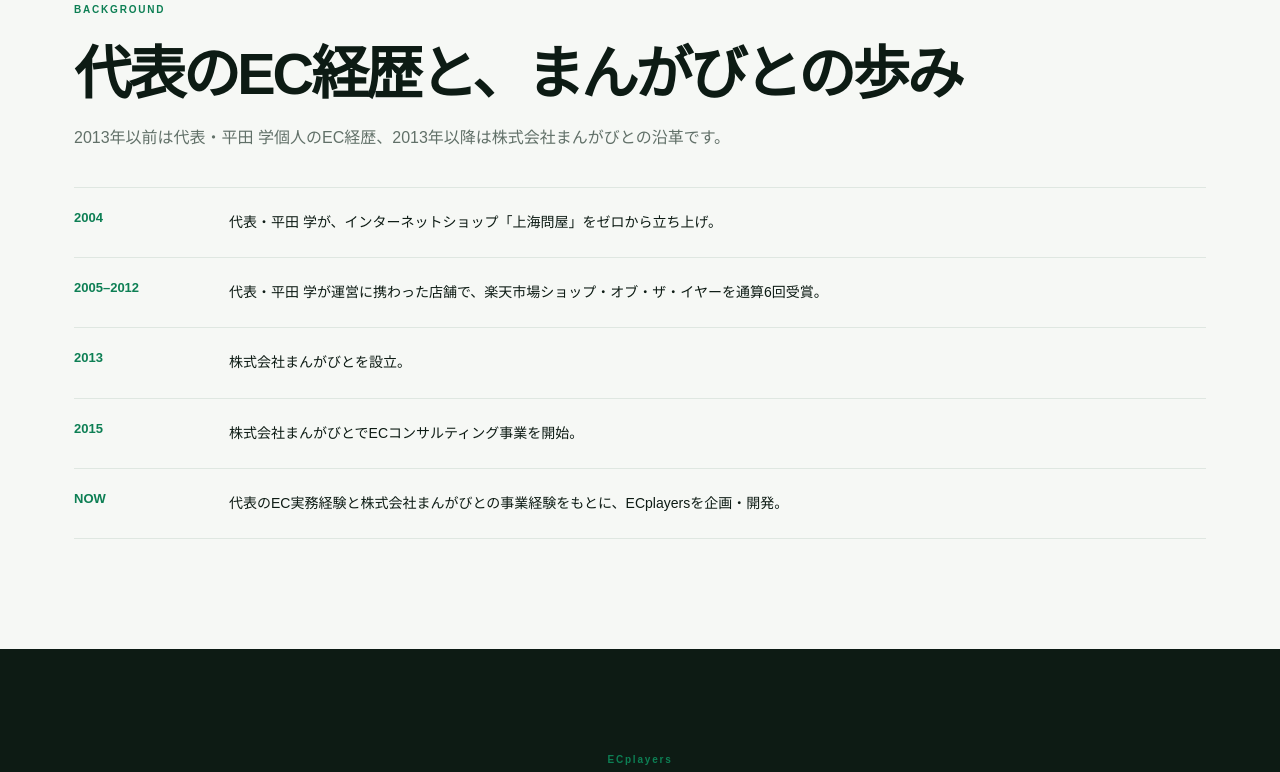
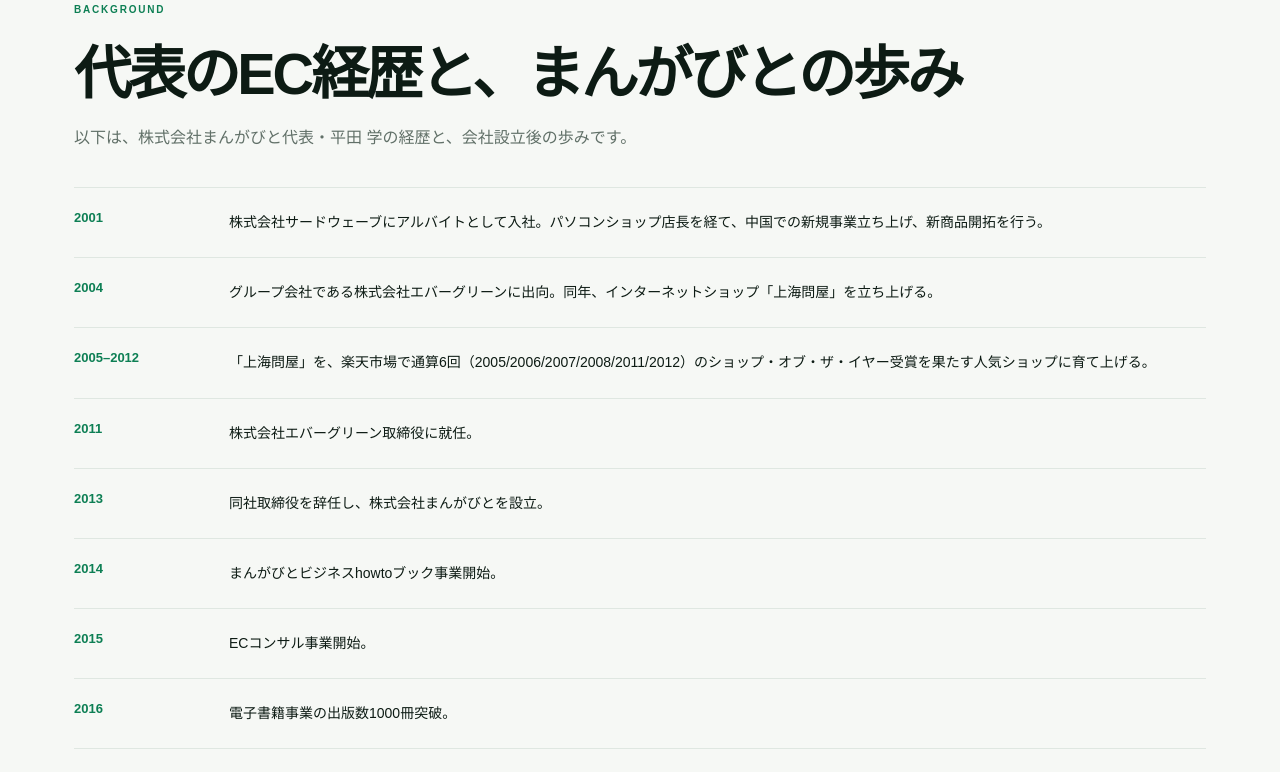
Before and after one commit to hrt14/ecplayers, a Next.js app: page /company in a window 1280 px wide. Shown: the part 1740-2512 px from the top of the page. Built offline with nearby package versions, Linux system fonts and the light colour scheme.

Commit message:
Align company history wording with original profile

```diff
--- a/app/company/page.tsx
+++ b/app/company/page.tsx
@@ -20,11 +20,15 @@
 ]
 
 const history = [
-  ['2004', '代表・平田 学が、インターネットショップ「上海問屋」をゼロから立ち上げ。'],
-  ['2005–2012', '代表・平田 学が運営に携わった店舗で、楽天市場ショップ・オブ・ザ・イヤーを通算6回受賞。'],
-  ['2013', '株式会社まんがびとを設立。'],
-  ['2015', '株式会社まんがびとでECコンサルティング事業を開始。'],
-  ['NOW', '代表のEC実務経験と株式会社まんがびとの事業経験をもとに、ECplayersを企画・開発。'],
+  ['2001', '株式会社サードウェーブにアルバイトとして入社。パソコンショップ店長を経て、中国での新規事業立ち上げ、新商品開拓を行う。'],
+  ['2004', 'グループ会社である株式会社エバーグリーンに出向。同年、インターネットショップ「上海問屋」を立ち上げる。'],
+  ['2005–2012', '「上海問屋」を、楽天市場で通算6回（2005/2006/2007/2008/2011/2012）のショップ・オブ・ザ・イヤー受賞を果たす人気ショップに育て上げる。'],
+  ['2011', '株式会社エバーグリーン取締役に就任。'],
+  ['2013', '同社取締役を辞任し、株式会社まんがびとを設立。'],
+  ['2014', 'まんがびとビジネスhowtoブック事業開始。'],
+  ['2015', 'ECコンサル事業開始。'],
+  ['2016', '電子書籍事業の出版数1000冊突破。'],
+  ['NOW', 'ECplayersを企画・開発。'],
 ]
 
 export default function CompanyPage() {
@@ -51,7 +55,7 @@
         <div className={styles.companyCopy}>
           <span>ABOUT MANGABITO</span>
           <h2>ECの実務から、<br />役に立つ仕組みをつくる。</h2>
-          <p>株式会社まんがびとは、出版事業とEC支援を手がけてきた会社です。ECplayersでは、代表・平田 学が長年培ってきたEC運営・改善の経験を、誰でも使える診断・比較・分析の仕組みに変えていきます。</p>
+          <p>株式会社まんがびとは、出版事業とEC支援を手がけてきた会社です。ECplayersでは、長年のEC運営・改善の経験を、誰でも使える診断・比較・分析の仕組みに変えていきます。</p>
           <a href="https://mangabito.biz/" target="_blank" rel="noreferrer">株式会社まんがびと 公式サイト →</a>
         </div>
       </section>
@@ -66,7 +70,7 @@
       </section>
 
       <section className={styles.historySection}>
-        <div className={styles.sectionHead}><span>BACKGROUND</span><h2>代表のEC経歴と、まんがびとの歩み</h2><p>2013年以前は代表・平田 学個人のEC経歴、2013年以降は株式会社まんがびとの沿革です。</p></div>
+        <div className={styles.sectionHead}><span>BACKGROUND</span><h2>代表のEC経歴と、まんがびとの歩み</h2><p>以下は、株式会社まんがびと代表・平田 学の経歴と、会社設立後の歩みです。</p></div>
         <div className={styles.historyList}>
           {history.map(([year, text]) => <div key={year}><b>{year}</b><span>{text}</span></div>)}
         </div>
```
